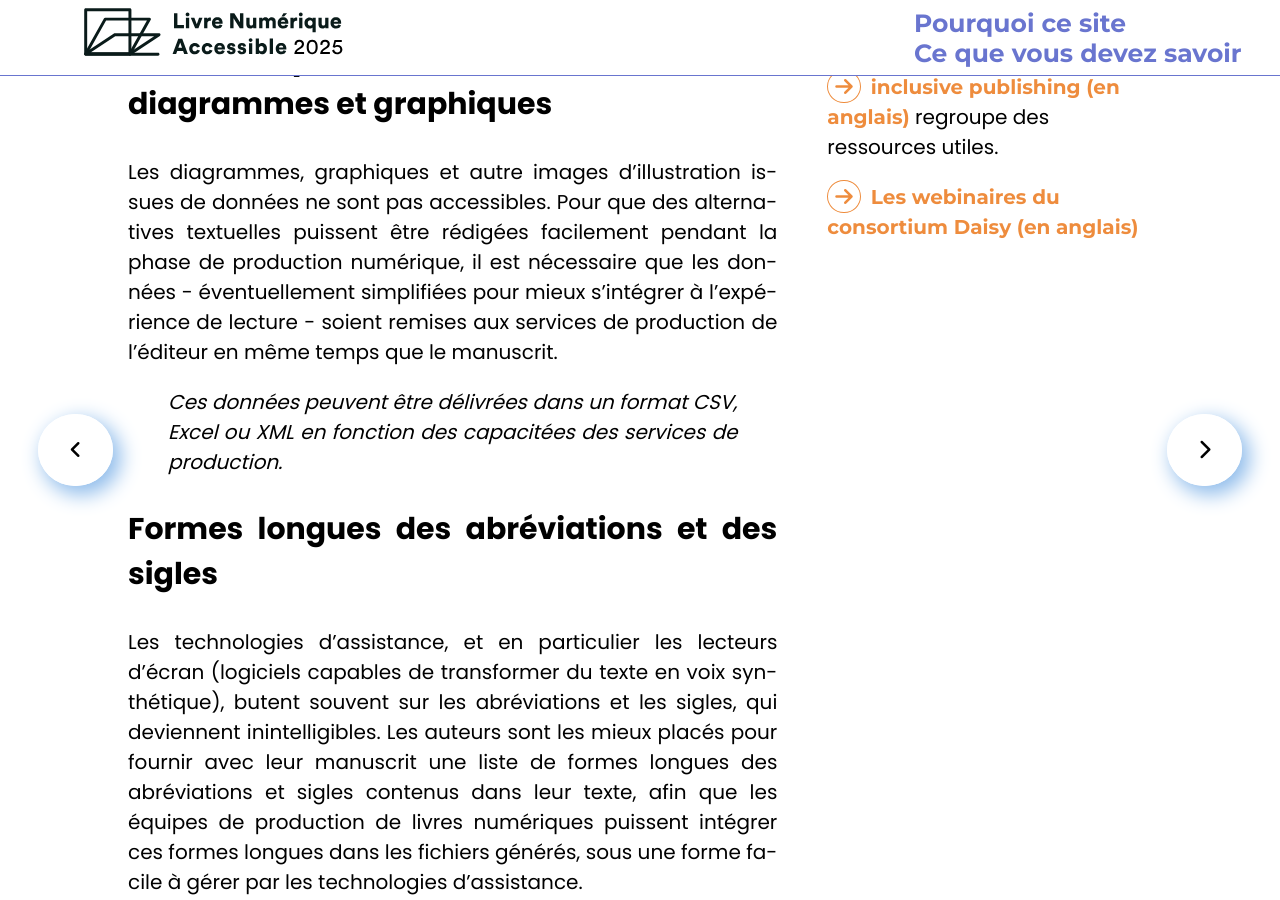
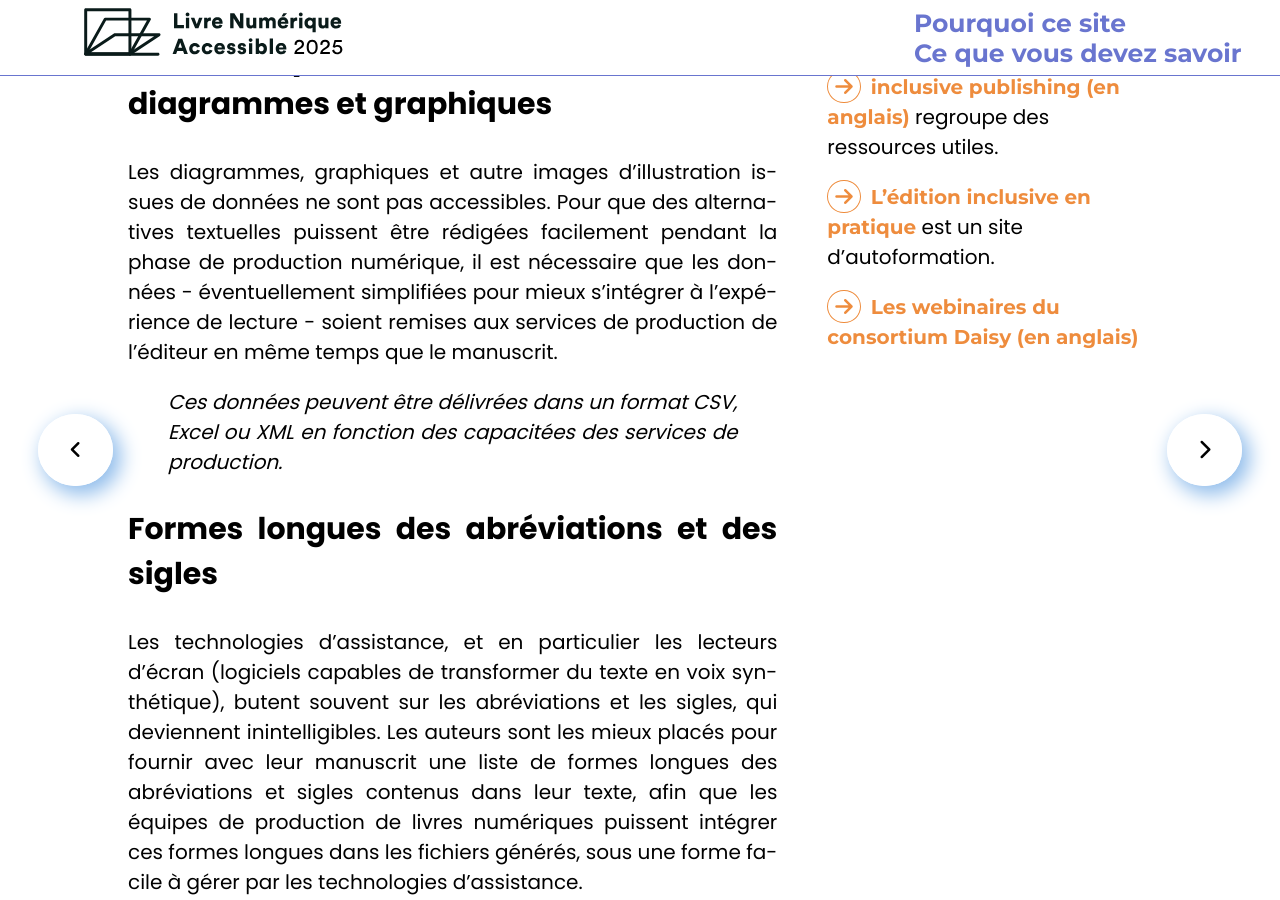
Before and after one commit to edition-accessible/lina25, a Jekyll site: the page built from pages/concevoir.md, in a window 1280 px wide and 900 px high, scrolled down 2225 px. Built offline with Jekyll 4.4.1, drawn with Linux system fonts in a browser that asks for light colours; nearby versions of some CDN libraries.

Commit message:
add ipip reference

```diff
--- a/pages/concevoir.md
+++ b/pages/concevoir.md
@@ -80,5 +80,7 @@ Site web du Consortium pour des livres accessibles (ABC)</a>
 
 <a href="https://inclusivepublishing.org/" class ="link color_orange">inclusive publishing (en anglais)</a> regroupe des ressources utiles.
 
+<a href="https://www.inclusivepublishinginpractice.org/" class ="link color_orange">L'édition inclusive en pratique</a> est un site d'autoformation.
+
 <a href="https://daisy.org/webinar-series/" class ="link color_orange">Les webinaires du consortium Daisy (en anglais)</a>
 </aside>
```
